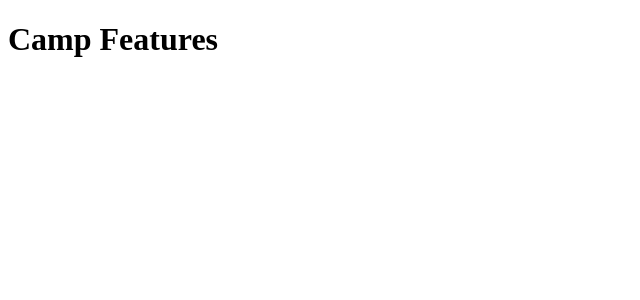
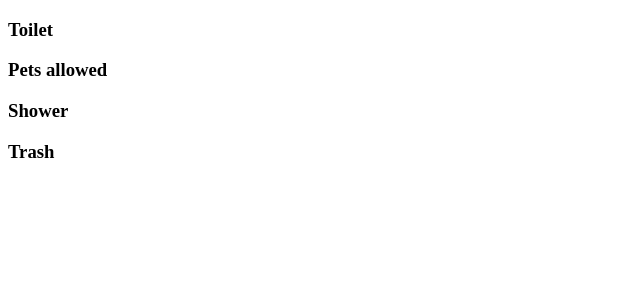
Before and after one commit to katherinebui/hipcamp-challenge, a React app: page / in a window 1280 px wide. Shown: the top 300 px of the page, without its empty margins (0-640 px from the left). Built offline with nearby package versions, Linux system fonts and the light colour scheme.

Commit message:
list of camp features show on page

```diff
--- a/camp_features.js
+++ b/camp_features.js
@@ -1,50 +1,52 @@
 var FEATURES = [
   {
-    'title': 'Toilet',
-    'presence': true,
-    'subfeatures': []
+    title: 'Toilet',
+    presence: true,
+    subfeatures: []
   },
   {
-    'title': 'Pets allowed',
-    'presence': true,
-    'subfeatures': []
+    title: 'Pets allowed',
+    presence: true,
+    subfeatures: []
   },
   {
-    'title': 'Shower',
-    'presence': false,
-    'subfeatures': [
+    title: 'Shower',
+    presence: false,
+    subfeatures: [
       {
-        'title': 'Outdoor shower',
-        'presence': false,
-        'subfeatures': []
+        title: 'Outdoor shower',
+        presence: false,
+        subfeatures: []
       }
     ]
   },
   {
-    'title': 'Trash',
-    'presence': true,
-    'subfeatures': [
+    title: 'Trash',
+    presence: true,
+    subfeatures: [
       {
-        'title': 'Recycling bin',
-        'presence': true,
-        'subfeatures': []
+        title: 'Recycling bin',
+        presence: true,
+        subfeatures: []
       },
       {
-        'title': 'Compost bin',
-        'presence': true,
-        'subfeatures': []
+        title: 'Compost bin',
+        presence: true,
+        subfeatures: []
       },
       {
-        'title': 'Trash bin',
-        'presence': false,
-        'subfeatures': [
+        title: 'Trash bin',
+        presence: false,
+        subfeatures: [
           {
-            'title': 'Pack in, pack out',
-            'presence': true,
-            'subfeatures': []
+            title: 'Pack in, pack out',
+            presence: true,
+            subfeatures: []
           }
         ]
       }
     ]
   }
 ];
+
+export default FEATURES;
--- /dev/null
+++ b/js/App.jsx
@@ -0,0 +1,21 @@
+import React from 'react';
+import { render } from 'react-dom';
+import { BrowserRouter, Route, Switch } from 'react-router-dom';
+import CampFeaturesList from './CampFeaturesList';
+import CampFeatureDetail from './CampFeatureDetail';
+
+const NotFound = () => <h1>404 Not found</h1>;
+
+const App = () => (
+  <div className="app">
+    <BrowserRouter>
+      <Switch>
+        <Route exact path="/" component={CampFeaturesList} />
+        <Route path="/:feature" component={CampFeatureDetail} />
+        <Route component={NotFound} />
+      </Switch>
+    </BrowserRouter>
+  </div>
+);
+
+render(<App />, document.querySelector('.features'));
--- /dev/null
+++ b/js/CampFeatureDetail.jsx
@@ -0,0 +1,5 @@
+import React from 'react';
+
+const CampFeatureDetail = () => <h1>These are the details</h1>;
+
+export default CampFeatureDetail;
--- a/js/CampFeaturesList.js
+++ /dev/null
@@ -1,12 +0,0 @@
-import React from 'react';
-import { render } from 'react-dom';
-
-const App = () => (
-  <div className='app'>
-    <div className='landing'>
-      <h1>Camp Features</h1>
-    </div>
-  </div>
-  );
-
-render(<App />, document.querySelector('.features'));
--- /dev/null
+++ b/js/CampFeaturesList.jsx
@@ -0,0 +1,6 @@
+import React from 'react';
+import FEATURES from '../camp_features';
+
+const CampFeaturelist = () => <div className="cf-list">{FEATURES.map(feature => <h3>{feature.title}</h3>)}</div>;
+
+export default CampFeaturelist;
--- a/package.json
+++ b/package.json
@@ -15,9 +15,11 @@
     "babel-preset-env": "^1.6.1",
     "babel-preset-es2015": "^6.24.1",
     "babel-preset-react": "^6.24.1",
+    "prettier": "^1.7.4",
     "react": "^16.0.0",
     "react-dom": "^16.0.0",
     "react-hot-loader": "^3.1.1",
+    "react-router-dom": "^4.2.2",
     "webpack": "^3.8.1",
     "webpack-dev-server": "2.4.5"
   }
--- a/webpack.config.js
+++ b/webpack.config.js
@@ -3,14 +3,15 @@ const webpack = require('webpack');
 
 module.exports = {
   context: __dirname,
-  entry: "./js/CampFeaturesList.js",
-  devtool: "cheap-eval-source-map",
+  entry: './js/App.jsx',
+  devtool: 'cheap-eval-source-map',
   output: {
     path: path.join(__dirname, 'public'),
     filename: 'bundle.js'
   },
   devServer: {
     publicPath: '/public/',
+    historyApiFallback: true,
     hot: true
   },
   resolve: {
```
Also changed, not shown: 1 other file (tests, documents, lock files or other folders). Lines whose indentation alone changed are shown as unchanged.
